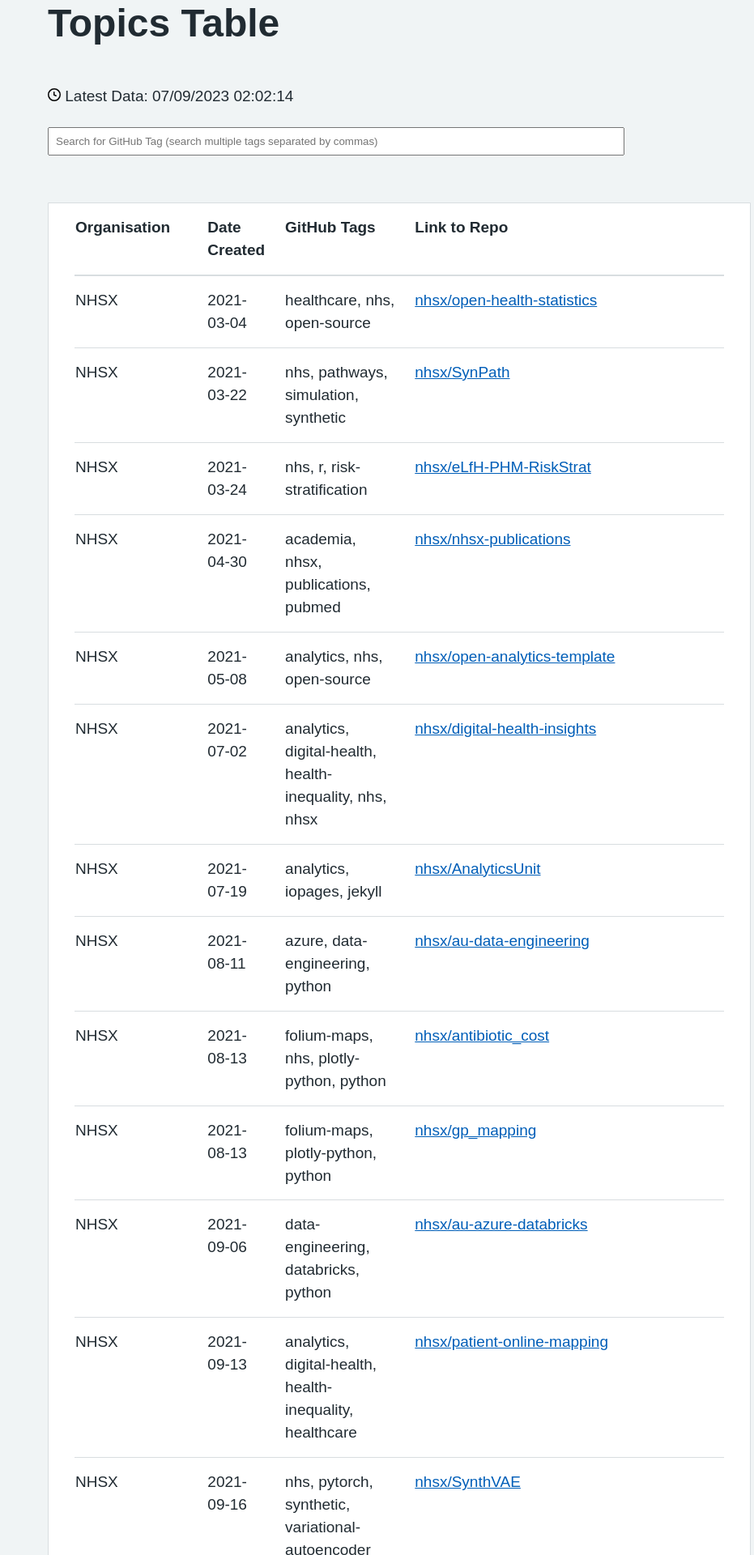
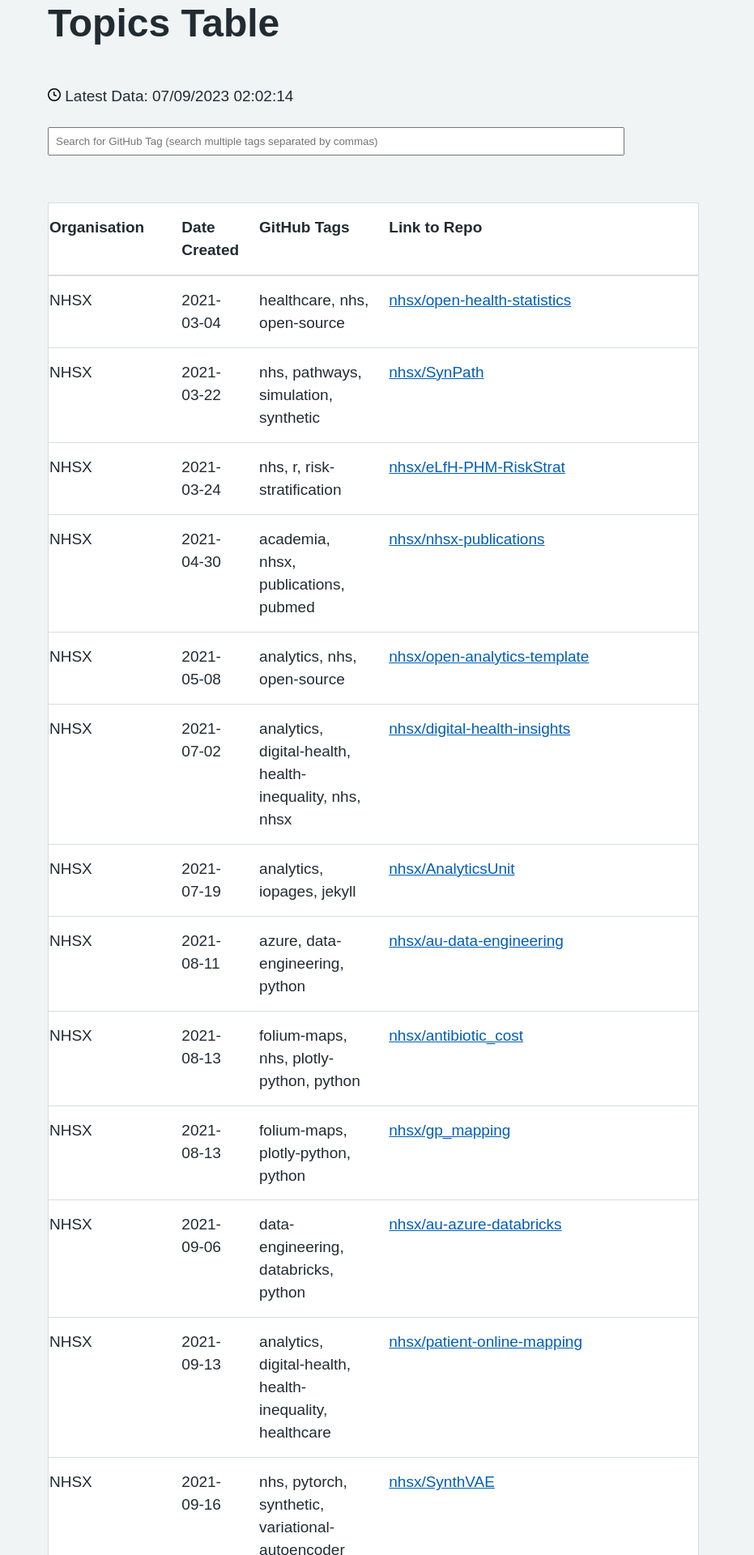
Before and after one commit to nhsengland/open-health-statistics, a Jekyll site: the page built from github-topics.md, in a window 1280 px wide. Shown: the part 380-2300 px from the top of the page at 81% size, without its empty margins (349-1280 px from the left). Built offline with Jekyll 4.4.1, drawn with Linux system fonts in a browser that asks for light colours; some web fonts are replaced; our own code applies the rules of GitHub Pages for plain Markdown files; a script that is not in the unit is left out.

```diff
--- a/_includes/topics.html
+++ b/_includes/topics.html
@@ -5,6 +5,11 @@
   <title>NHS Open Repositories by Topic</title>
   <style type="text/css">
 
+    table {
+        border-collapse: collapse;
+        width: 100%;
+        margin: 20px auto;
+    }
 
     input[type="text"] {
         width: 100%;
```
